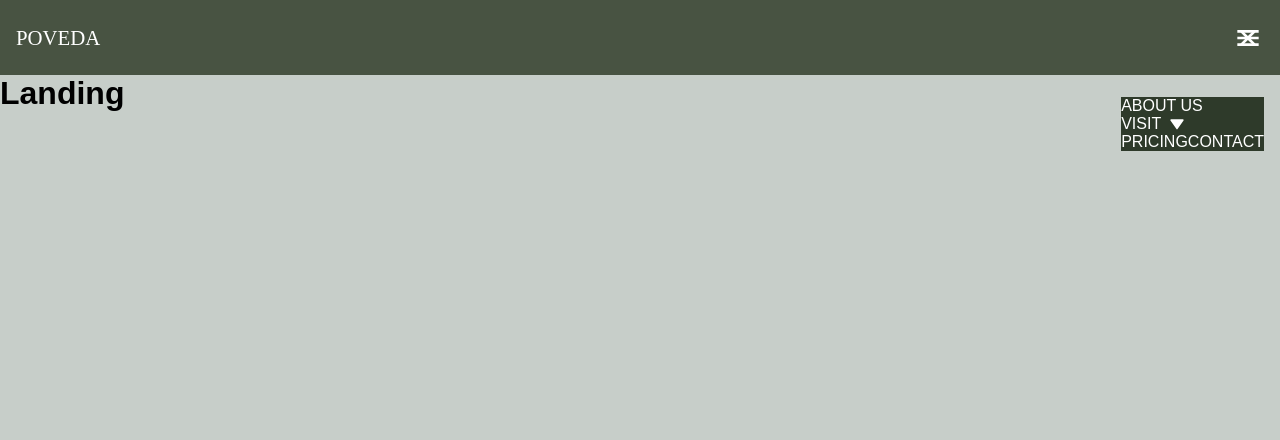
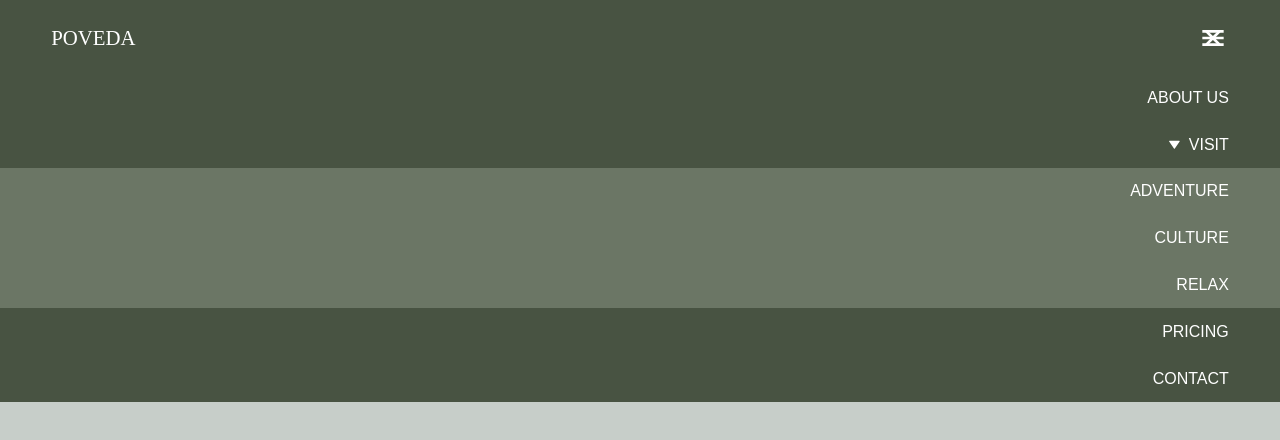
Before and after one commit to SutheeDev/react-poveda, a React (Vite) app in the folder client/: page / in a window 1280 px wide. Shown: the top 440 px of the page. Built offline with nearby package versions, Linux system fonts and the light colour scheme.

Commit message:
added adventure, culture, and relax links / styled full menu

```diff
--- a/client/src/components/Logo.jsx
+++ b/client/src/components/Logo.jsx
@@ -20,5 +20,6 @@ const Wrapper = styled.div`
     text-transform: uppercase;
     background-color: transparent;
     font-size: 1.3rem;
+    padding-left: var(--side-padding);
   }
 `;
--- a/client/src/components/Navbar.jsx
+++ b/client/src/components/Navbar.jsx
@@ -21,7 +21,19 @@ const Navbar = () => {
             <div className="arrow-down">
               <BiSolidDownArrow />
             </div>
-            <div className="visit-icon"></div>
+          </div>
+          <div className="visit-subMenu">
+            <div className="subLink-container">
+              <Link className="link sub-link" to="/">
+                adventure
+              </Link>
+              <Link className="link sub-link" to="/">
+                culture
+              </Link>
+              <Link className="link sub-link" to="/">
+                relax
+              </Link>
+            </div>
           </div>
           <Link className="link" to="/">
             pricing
@@ -49,7 +61,6 @@ const Wrapper = styled.nav`
   display: flex;
   justify-content: space-between;
   align-items: center;
-  padding: 1.3em 1em;
   height: 75px;
   .navlinks-container {
     display: flex;
@@ -58,27 +69,42 @@ const Wrapper = styled.nav`
     position: relative;
   }
   .navlinks {
+    width: 100vw;
     position: absolute;
-    top: 75px;
+    top: 53px;
     right: 0;
-    background-color: var(--green-1);
+    background-color: var(--green-2);
+    text-align: right;
+    display: flex;
+    flex-direction: column;
   }
   .link {
     color: var(--white);
     text-transform: uppercase;
+    padding: 0.9em 0;
+    padding-right: var(--side-padding);
   }
   .visit-container {
     display: flex;
+    flex-direction: row-reverse;
     align-items: center;
-    gap: 0.5em;
   }
   .arrow-down {
     color: var(--white);
     display: flex;
+    font-size: 0.8rem;
+    margin-right: 0.6em;
+  }
+  .subLink-container {
+    width: 100vw;
+    display: flex;
+    flex-direction: column;
+    background-color: var(--green-4);
   }
   .hamburger-menu-container {
     display: grid;
     place-items: center;
+    padding-right: var(--side-padding);
   }
   .hamburger-open,
   .hamburger-close {
--- a/client/src/index.css
+++ b/client/src/index.css
@@ -46,11 +46,16 @@ html {
   --green-1: #2e3a2a;
   --green-2: #485342;
   --green-3: #5c6756;
+  --green-4: #6b7665;
 
   /* Fonts */
   --font-1: "Jacques Francois", serif;
   --font-2: "Poppins", sans-serif;
   --font-3: sans-serif;
+
+  /* padding */
+  --side-padding: 4vw;
+  --max-width: calc(100vw - var(--side-padding));
 }
 
 body {
```
